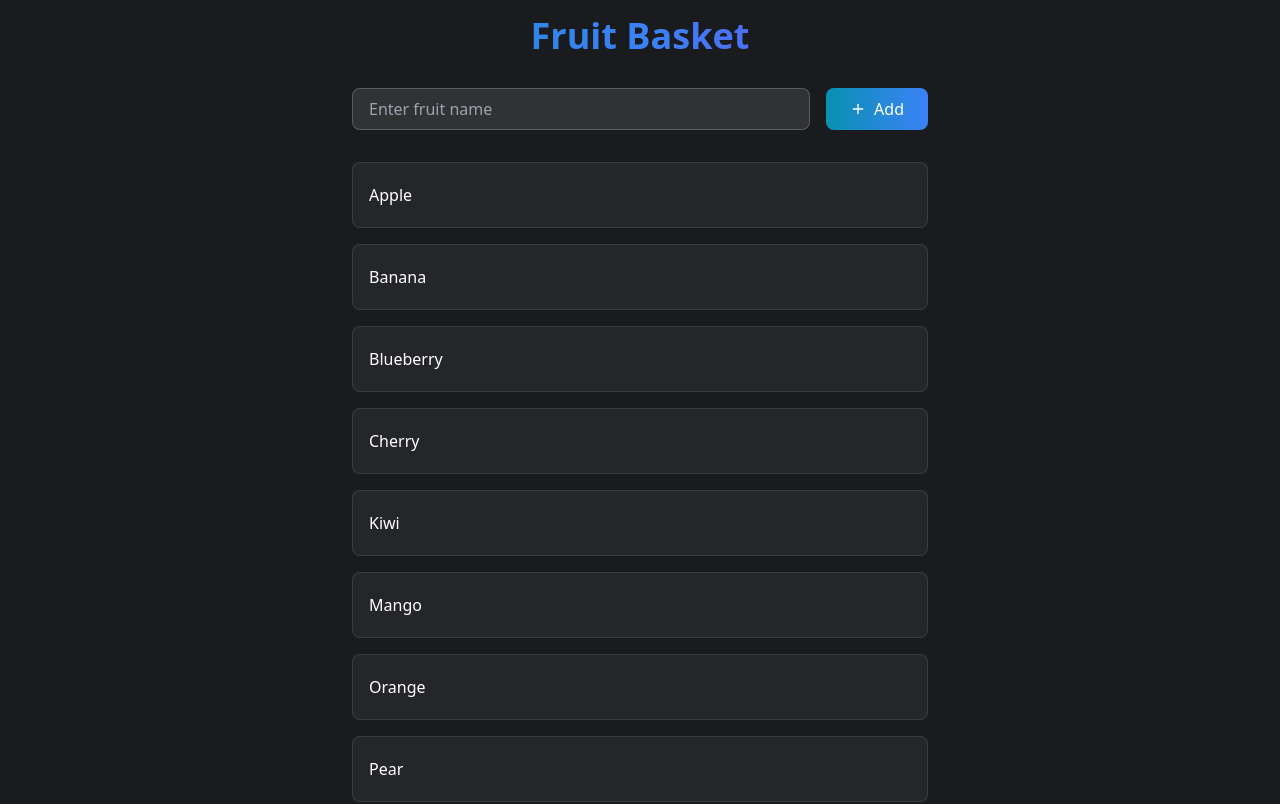
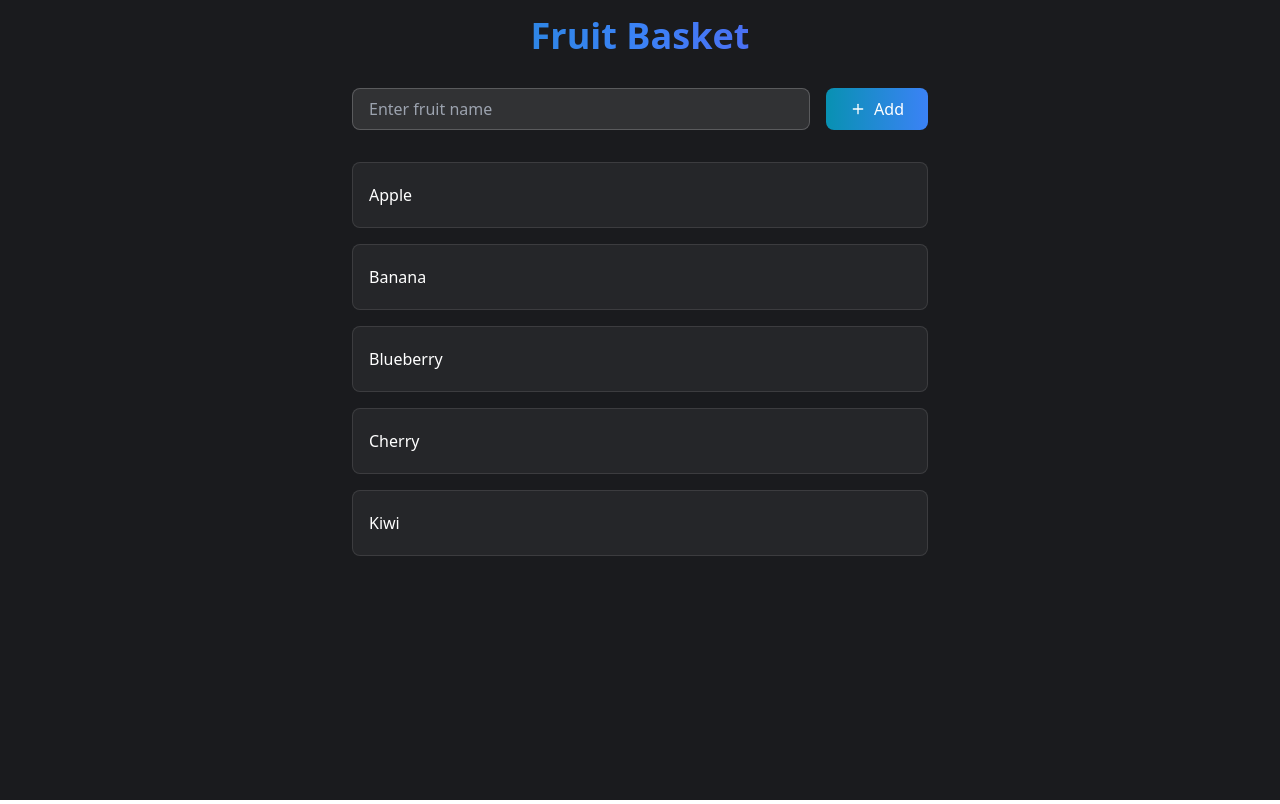
Before and after one commit to asanchezyali/fruit-basket, a React (Vite) app: page / in a window 1280 px wide. Shown: the top 804 px of the page. Built offline with nearby package versions, Linux system fonts and the light colour scheme.

Commit message:
📝 Update README and mock API: Enhance project description, add setup instructions, and simplify fruit list in mock API

```diff
--- a/public/api.module.js
+++ b/public/api.module.js
@@ -1,7 +1,7 @@
 window.BASKET = window.BASKET || {};
 
 BASKET.API = (function () {
-  let fruits = ["Apple", "Banana", "Blueberry", "Cherry", "Kiwi", "Mango", "Orange", "Pear", "Pineapple", "Strawberry"];
+  let fruits = ["Apple", "Banana", "Blueberry", "Cherry", "Kiwi"];
 
   const delay = (ms) => new Promise((resolve) => setTimeout(resolve, ms));
   const sortStringArrays = (strings) => strings.sort((a, b) => a.localeCompare(b));
```
Also changed, not shown: 1 other file (tests, documents, lock files or other folders).
